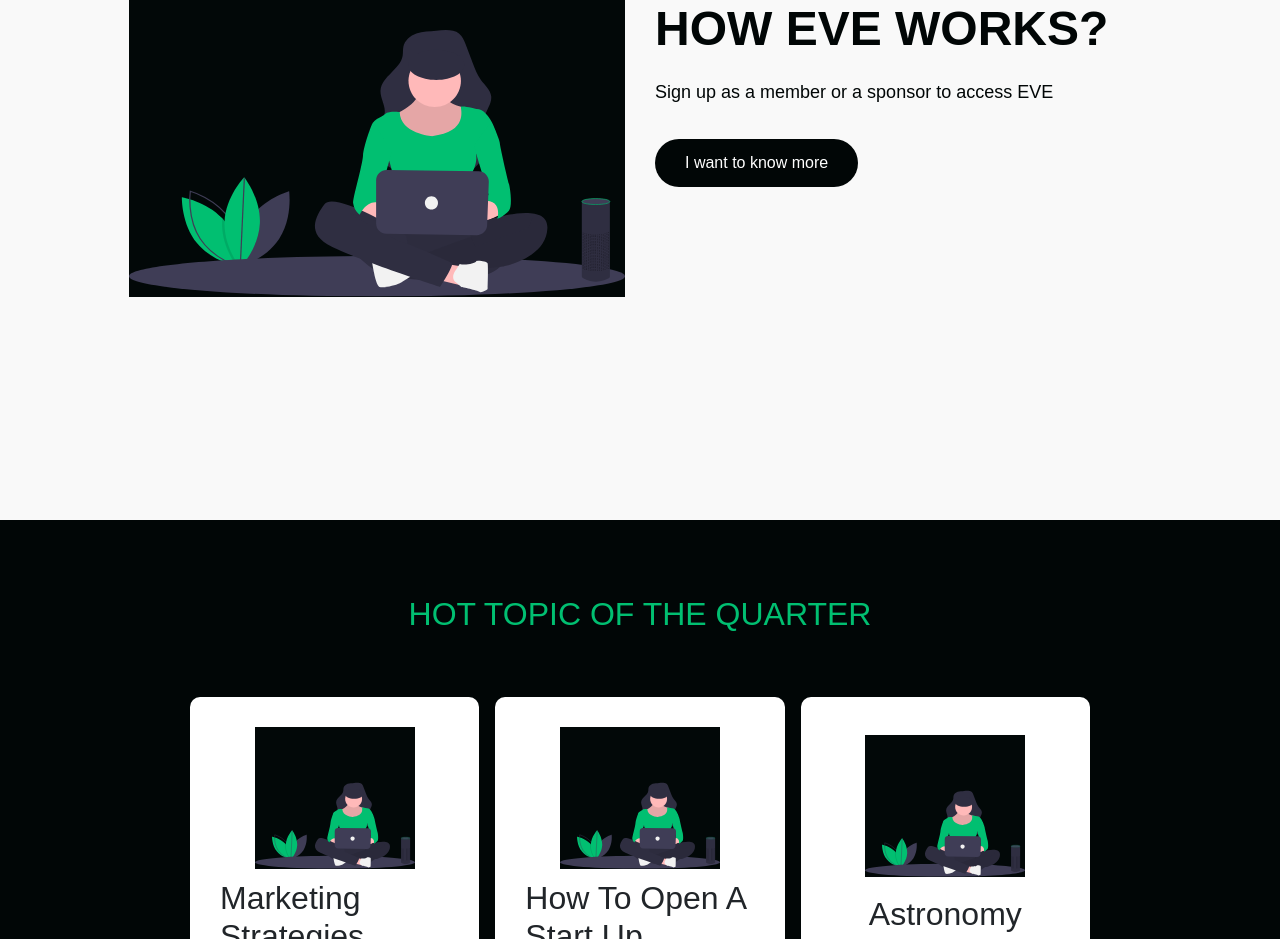
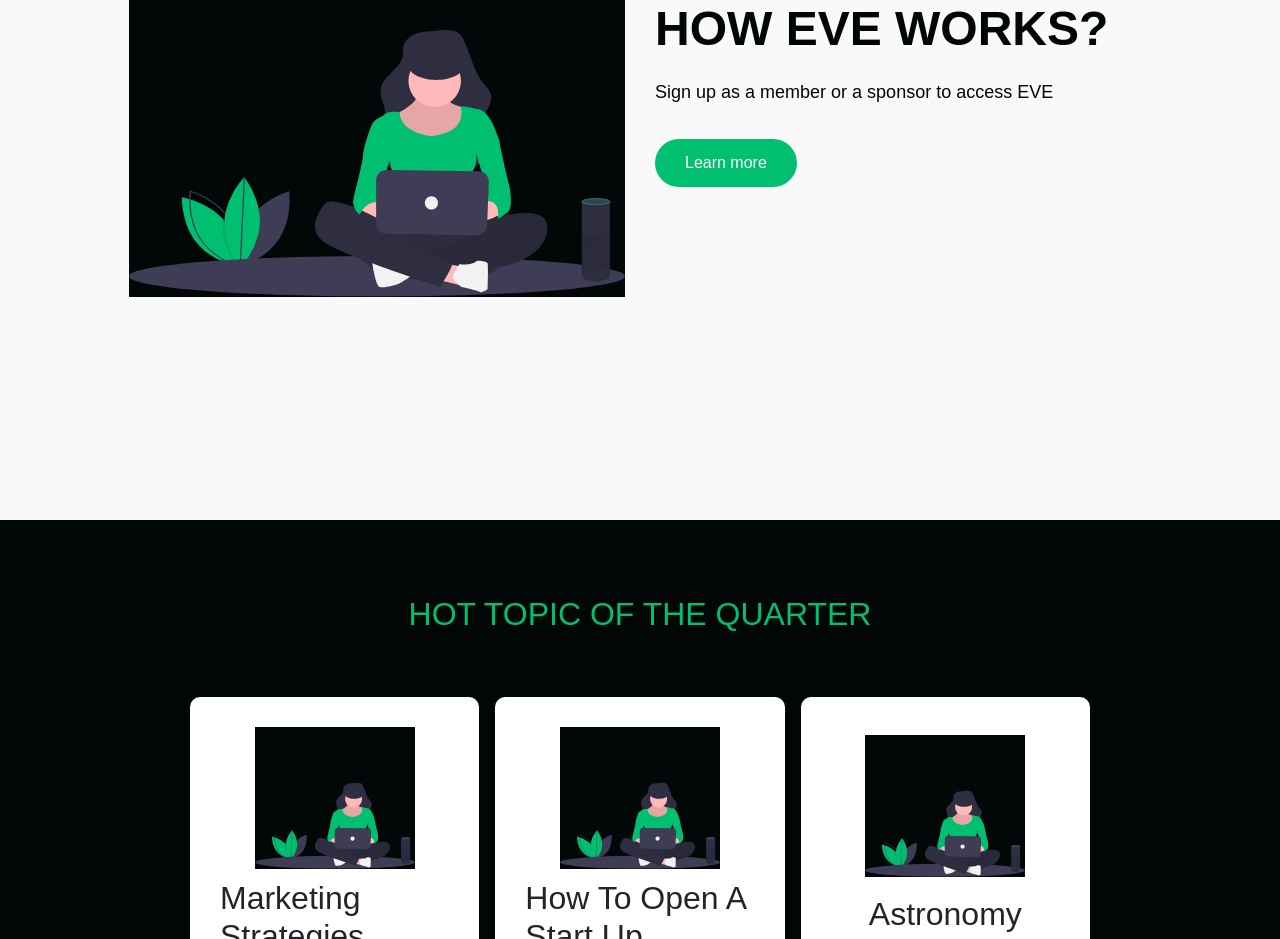
Before and after one commit to ialmani/EVE-Front-End, a React (Create React App) app in the folder front-end/: page / in a window 1280 px wide. Shown: the part 2000-2939 px from the top of the page. Built offline with nearby package versions, Linux system fonts and the light colour scheme; a web font is replaced by a local one.

Commit message:
Change button css

```diff
--- a/front-end/src/components/InfoSection/Data.js
+++ b/front-end/src/components/InfoSection/Data.js
@@ -30,12 +30,12 @@ export const homeObjTwo= {
     topline: 'Discover yourself',
     headline: 'WANT TO KNOW HOW EVE WORKS?',
     description: 'Sign up as a member or a sponsor to access EVE',
-    buttonLabel: 'I want to know more',
+    buttonLabel: 'Learn more',
     imgStart: true,
 
     alt: 'Laptop',
     dark: false,
-    primary: false,
+    primary: true,
     darkText: true
 
 };
```
